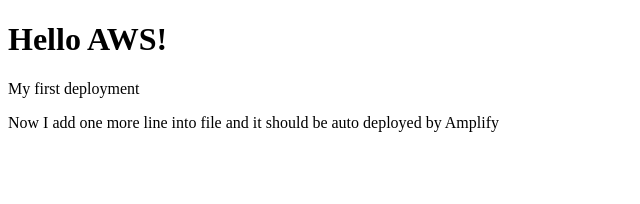
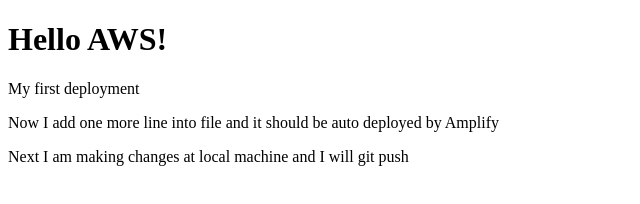
Before and after one commit to lin-lydia/static-website, a plain HTML site: page index.html in a window 1280 px wide. Shown: the whole page, without its empty margins (0-640 px from the left). Drawn offline with Linux system fonts and the light colour scheme.

Commit message:
code change at local

```diff
--- a/index.html
+++ b/index.html
@@ -7,5 +7,6 @@
 <h1>Hello AWS!</h1>
 <p>My first deployment</p>
 <p> Now I add one more line into file and it should be auto deployed by Amplify</p>
+<p> Next I am making changes at local machine and I will git push</p>
 </body>
 </html>
```
